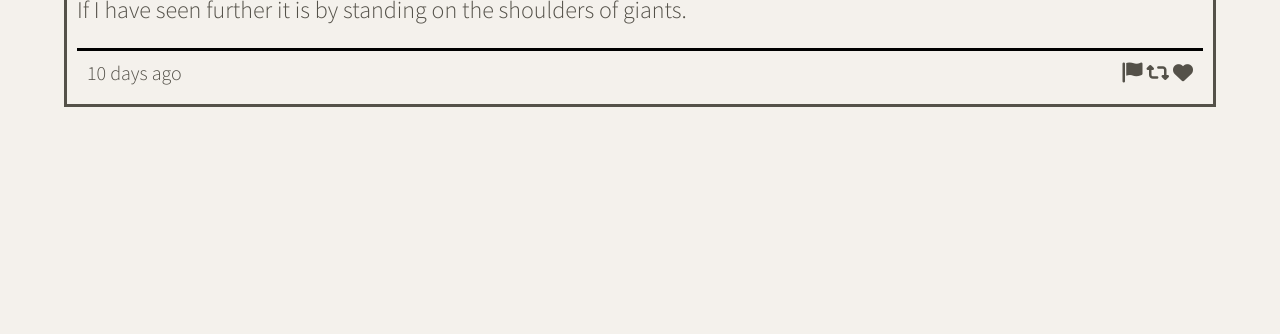
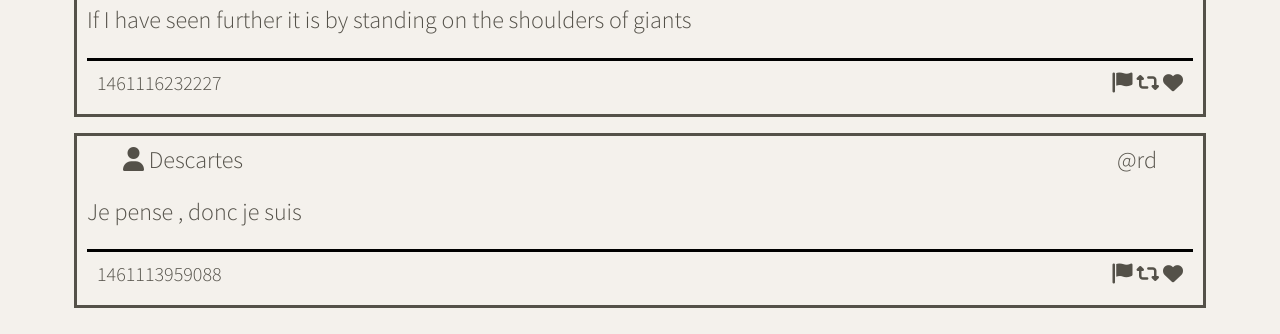
Before and after one commit to jpared3s/tweeter-lhl, a website: page public/index.html in a window 1280 px wide. Shown: the part 734-1068 px from the top of the page. Before the commit the page ends 841 px from the top, so only its background shows below. Drawn offline with nearby package versions, Linux system fonts and the light colour scheme.

Commit message:
added createTweetElement and renderTweets functions

```diff
--- a/public/index.html
+++ b/public/index.html
@@ -64,27 +64,7 @@
           </div>
         </form>
       </section>
-      <section class="feed">
-        <article>
-          <header>
-            <div>
-              <i class="fa fa-user" aria-hidden="true"></i>
-            <span>Newton</span>
-            </div>
-            <div>
-              @SirIsaac
-            </div>
-          </header>
-          <p class="user-post">If I have seen further it is by standing on the shoulders of giants.</p>
-          <footer>
-            10 days ago
-            <span>
-              <i class="fa-sharp fa-solid fa-flag"></i>
-              <i class="fa-sharp fa-solid fa-retweet"></i>
-              <i class="fa-solid fa-heart"></i>
-            </span>
-          </footer>
-        </article>
+      <section class="feed" id="tweets-container">
       </section>
     </main>
   </body>
--- a/public/scripts/client.js
+++ b/public/scripts/client.js
@@ -3,3 +3,76 @@
  * jQuery is already loaded
  * Reminder: Use (and do all your DOM work in) jQuery's document ready function
  */
+
+// Test / driver code (temporary). Eventually will get this from the server.
+
+$(document).ready(function() {
+const tweetData = [
+  {
+    "user": {
+      "name": "Newton",
+      "avatars": "https://i.imgur.com/73hZDYK.png"
+      ,
+      "handle": "@SirIsaac"
+    },
+    "content": {
+      "text": "If I have seen further it is by standing on the shoulders of giants"
+    },
+    "created_at": 1461116232227
+  },
+  {
+    "user": {
+      "name": "Descartes",
+      "avatars": "https://i.imgur.com/nlhLi3I.png",
+      "handle": "@rd" },
+    "content": {
+      "text": "Je pense , donc je suis"
+    },
+    "created_at": 1461113959088
+  }
+]
+
+
+const renderTweets = function(tweets) {
+  for(tweetObj of tweets) {
+    // console.log("===================", tweetObj)
+    const $tweetElement = createTweetElement(tweetObj);
+    $('#tweets-container').append($tweetElement)
+  }
+  // calls createTweetElement for each tweet
+  // takes return value and appends it to the tweets container
+}
+
+// took in article from index.html and using template literal inserted values
+const createTweetElement = function(tweet) {
+  let $tweet = `
+  <article class="tweet-container">
+  <header>
+    <div>
+      <i class="fa fa-user" aria-hidden="true"></i>
+    <span>${tweet.user.name}</span>
+    </div>
+    <div>
+      ${tweet.user.handle}
+    </div>
+  </header>
+  <p class="user-post">${tweet.content.text}</p>
+  <footer>
+    ${tweet.created_at}
+    <span>
+      <i class="fa-sharp fa-solid fa-flag"></i>
+      <i class="fa-sharp fa-solid fa-retweet"></i>
+      <i class="fa-solid fa-heart"></i>
+    </span>
+  </footer>
+</article>`
+// console.log('++++++++++++++', $tweet)
+  return $tweet;
+}
+// createTweetElement(tweetData[1]);
+renderTweets(tweetData);
+
+// Test / driver code (temporary)
+// console.log($tweet); // to see what it looks like
+// $('#tweets-container').append($tweet); // to add it to the page so we can make sure it's got all the right elements, classes, etc.
+})
--- a/public/styles/feed.css
+++ b/public/styles/feed.css
@@ -1,10 +1,6 @@
 .container .feed {
   width: 100%;
-  border-style: solid;
   padding: 10px;
-}
-.feed:hover {
-  box-shadow: 10px 5px gray;
 }
 
 .feed header {
@@ -15,7 +11,6 @@
 .feed footer {
   display: flex;
   justify-content: space-between;
-  /* font-family: Bungee; */
   padding: 10px;
   border-top: solid black;
   font-size: 20px;
@@ -28,3 +23,13 @@
 .fa-heart:hover, .fa-flag:hover, .fa-retweet:hover {
   color: #c99926;
 }
+
+.tweet-container {
+  border-style: solid;
+  margin-bottom: 16px;
+  padding: 10px;
+}
+
+.tweet-container:hover {
+  box-shadow: 10px 5px gray;
+}
--- a/server/data-files/initial-tweets.json
+++ b/server/data-files/initial-tweets.json
@@ -8,7 +8,7 @@
     "content": {
       "text": "If I have seen further it is by standing on the shoulders of giants"
     },
-    "created_at": 1675088454764
+    "created_at": 1675105268056
   },
   {
     "user": {
@@ -19,6 +19,6 @@
     "content": {
       "text": "Je pense , donc je suis"
     },
-    "created_at": 1675174854764
+    "created_at": 1675191668056
   }
 ]
```
